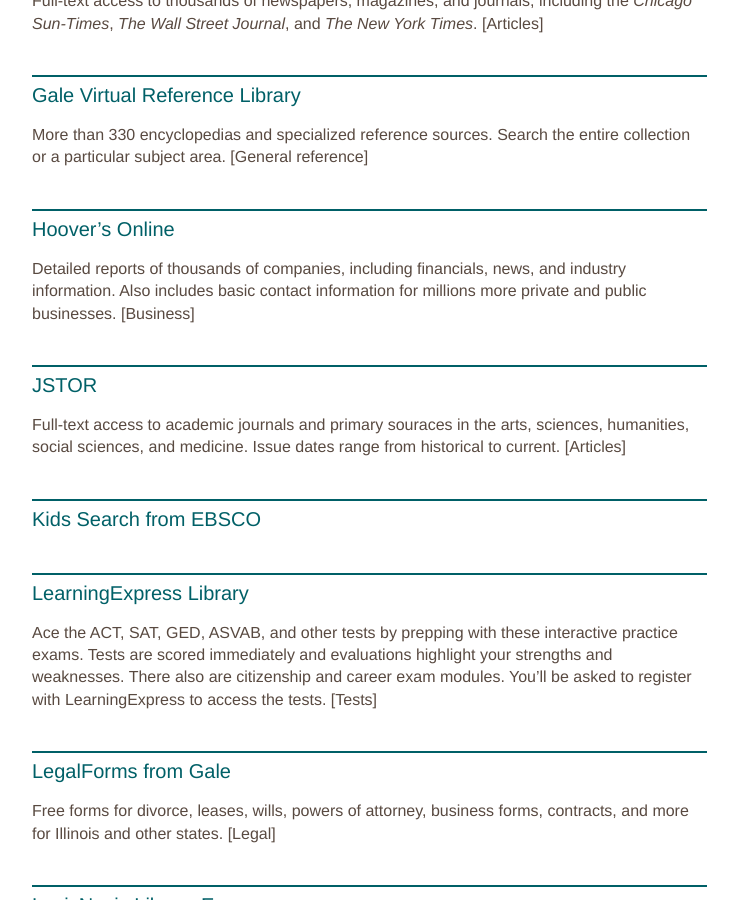
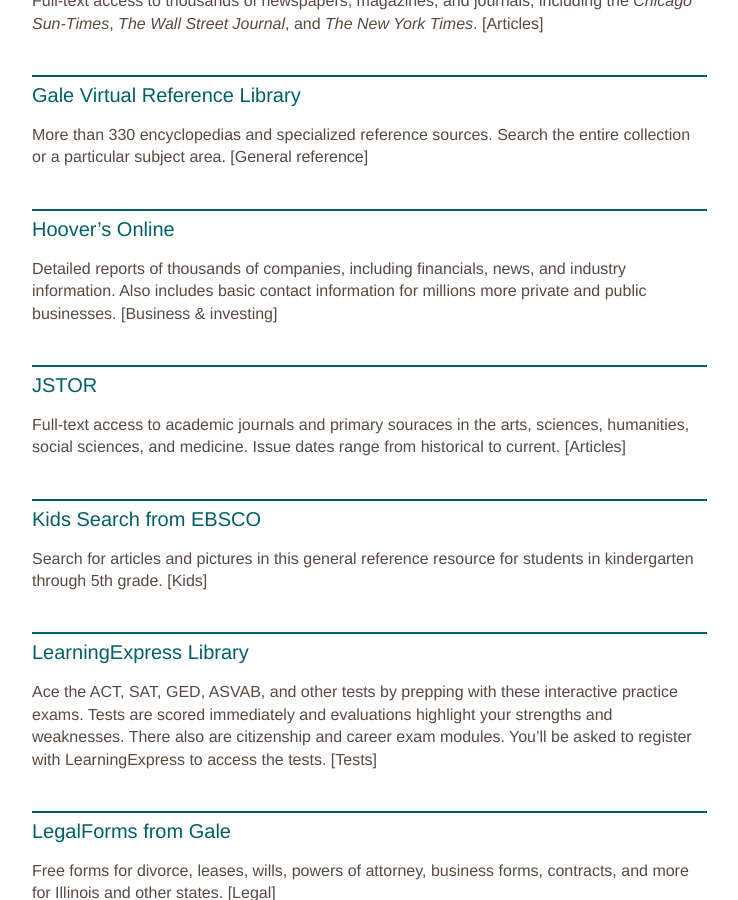
Before and after one commit to skokielibrary/spl-content, a Jekyll site: the page built from _content/bruce/resources--research-topic.markdown, in a window 1280 px wide and 900 px high, scrolled down 2909 px. Shown: the whole window, without its empty margins (126-864 px from the left). Built offline with Jekyll 4.4.1, drawn with Linux system fonts in a browser that asks for light colours; some of the changed text lies outside the part shown.

Commit message:
Updated resources--research-topic.markdown

```diff
--- a/_content/bruce/resources--research-topic.markdown
+++ b/_content/bruce/resources--research-topic.markdown
@@ -96,13 +96,15 @@ More than 330 encyclopedias and specialized reference sources. Search the entire
 
 ##Hoover's Online
 Detailed reports of thousands of companies, including financials, news, and industry information. Also includes basic contact information for millions more private and public businesses.
-[Business]
+[Business & investing]
 
 ##JSTOR
 Full-text access to academic journals and primary souraces in the arts, sciences, humanities, social sciences, and medicine. Issue dates range from historical to current.
 [Articles]
 
 ##Kids Search from EBSCO
+Search for articles and pictures in this general reference resource for students in kindergarten through 5th grade.
+[Kids]
 
 ##LearningExpress Library
 Ace the ACT, SAT, GED, ASVAB, and other tests by prepping with these interactive practice exams. Tests are scored immediately and evaluations highlight your strengths and weaknesses. There also are citizenship and career exam modules. You'll be asked to register with LearningExpress to access the tests.
@@ -149,6 +151,7 @@ Article index for journals in medicine, dentistry, and nursing, targeting health
 
 ##Mergent Online
 Information on thousands of publicly traded companies from the United States and around the world, including historical stock prices and data on defunct businesses.
+[Business & investing]
 
 
 ##Mergent WebReports
```
